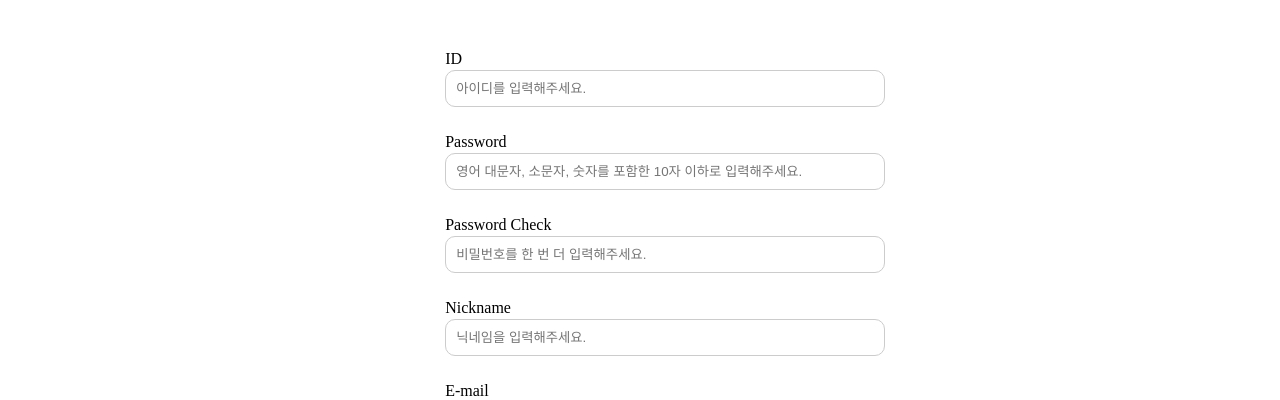
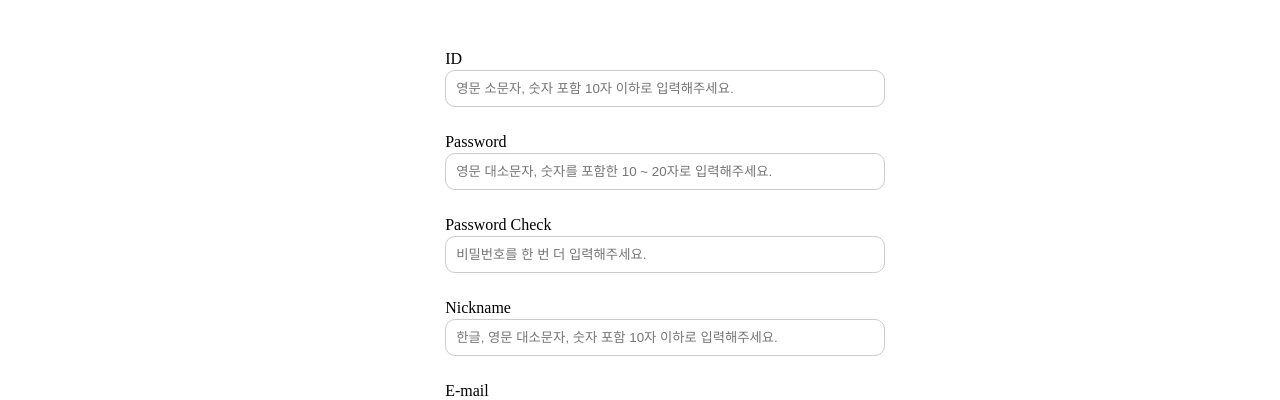
Before and after one commit to beyond-sw-camp/be04-4th-6team-CINE-VERSE, a Vue app in the folder CINEVERSE_FRONT/cine-verse/: page /member/regist in a window 1280 px wide. Shown: the part 230-630 px from the top of the page. Built offline with nearby package versions, Linux system fonts and the light colour scheme; no server answers; a web font is replaced by a local one.

Commit message:
수정함
수정함

```diff
--- a/CINEVERSE_FRONT/cine-verse/src/components/PostMain/eventPostMain.vue
+++ b/CINEVERSE_FRONT/cine-verse/src/components/PostMain/eventPostMain.vue
@@ -6,7 +6,7 @@
             </div>
             <div class="votecontent">
                 <div class="votebtndiv">
-                    <button class="votebtn">투표</button>
+                    <button class="votebtn">퀴즈</button>
                 </div>
                 <div class="voteboxesdiv">
                     <div class="voteboxdiv1"  v-if="events.length > 0">
@@ -31,7 +31,7 @@
             </div>
             <div class="quizcontent">
                 <div class="quizbtndiv">
-                    <button class="quizbtn">퀴즈</button>
+                    <!-- <button class="quizbtn">퀴즈</button> -->
                 </div>
                 <div class="quizboxesdiv">
                     <div class="quizboxdiv1">
--- a/CINEVERSE_FRONT/cine-verse/src/components/user/EditUserInfo.vue
+++ b/CINEVERSE_FRONT/cine-verse/src/components/user/EditUserInfo.vue
@@ -13,7 +13,9 @@
                     <div class="pwlabel">
                         <p class="pwtext">Password</p>
                         <input type="password" class="pwbox" id="pwbox" v-model.trim="member_pwd"
-                        placeholder="새 비밀번호를 입력해주세요.">
+                            placeholder="영문 대소문자, 숫자를 포함한 10 ~ 20자로 입력해주세요."
+                            pattern="(?=.*\d)(?=.*[a-z])(?=.*[A-Z]).{10,20}"
+                            title="비밀번호는 영문 대소문자, 숫자를 포함한 10 ~ 20자로 입력해주세요.">
                     </div>
                     <div class="pwlabel2">
                         <p class="pwtext2">Password Check</p>
@@ -23,20 +25,19 @@
                     <div class="nicknamelabel">
                         <p class="nicknametext">Nickname</p>
                         <input type="text" class="nicknamebox" id="nicknamebox" v-model.trim="member_nickname"
-                            placeholder="한글, 영문 대소문자, 숫자, 공백 포함 10글자 이하로 입력해주세요."
-                            pattern="^[ㄱ-ㅎ가-힣a-zA-Z0-9\s]{1,10}$"
-                            title="닉네임은 한글, 영문 대소문자, 숫자, 공백 포함 10글자 이하로 입력해주세요.">
+                            placeholder="한글, 영문 대소문자, 숫자 포함 10자 이하로 입력해주세요." pattern="^[ㄱ-ㅎ가-힣a-zA-Z0-9]{1,10}$"
+                            title="닉네임은 한글, 영문 대소문자, 숫자 포함 10자 이하로 입력해주세요.">
                     </div>
                     <div class="maillabel">
                         <p class="mailtext">E-mail</p>
-                        <input type="email" class="mailbox" id="mailbox" v-model.trim="member_email" placeholder="이메일">
+                        <input type="email" class="mailbox" id="mailbox" v-model.trim="member_email"
+                            placeholder="이메일을 입력해주세요.">
                     </div>
                     <div class="phonelabel">
                         <p class="phonetext">Phone</p>
                         <input type="tel" class="phonebox" id="phonebox" v-model.trim="member_number"
                             placeholder="전화번호를 입력해주세요. 예시: 010-1234-5678, 02-1234-5678"
-                            pattern="^[0-9]{2,3}-\d{3,4}-\d{4}$"
-                            title="전화번호를 입력해주세요. 예시: 010-1234-5678, 02-1234-5678">
+                            pattern="^[0-9]{2,3}-\d{3,4}-\d{4}$" title="전화번호를 입력해주세요. 예시: 010-1234-5678, 02-1234-5678">
                     </div>
                     <div class="namelabel">
                         <p class="nametext">Name</p>
--- a/CINEVERSE_FRONT/cine-verse/src/components/user/Join.vue
+++ b/CINEVERSE_FRONT/cine-verse/src/components/user/Join.vue
@@ -8,14 +8,17 @@
                 <form @submit.prevent="submitForm">
                     <div class="idlabel">
                         <p class="idtext">ID</p>
-                        <input type="text" class="idbox" id="idbox" v-model.trim="member_id" placeholder="아이디를 입력해주세요.">
+                        <input type="text" class="idbox" id="idbox" v-model.trim="member_id"
+                            placeholder="영문 소문자, 숫자 포함 10자 이하로 입력해주세요."
+                            pattern="(?=.*\d)(?=.*[a-z]).{1,10}"
+                            title="아이디는 영문 소문자, 숫자 포함 10자 이하로 입력해주세요.">
                     </div>
                     <div class="pwlabel">
                         <p class="pwtext">Password</p>
                         <input type="password" class="pwbox" id="pwbox" v-model.trim="member_pwd"
-                            placeholder="영어 대문자, 소문자, 숫자를 포함한 10자 이하로 입력해주세요."
-                            pattern="(?=.*\d)(?=.*[a-z])(?=.*[A-Z]).{1,10}"
-                            title="비밀번호는 영어 대문자, 소문자, 숫자를 포함한 10자 이하로 입력해주세요.">
+                            placeholder="영문 대소문자, 숫자를 포함한 10 ~ 20자로 입력해주세요."
+                            pattern="(?=.*\d)(?=.*[a-z])(?=.*[A-Z]).{10,20}"
+                            title="비밀번호는 영문 대소문자, 숫자를 포함한 10 ~ 20자로 입력해주세요.">
                     </div>
                     <div class="pwlabel2">
                         <p class="pwtext2">Password Check</p>
@@ -25,7 +28,9 @@
                     <div class="nicknamelabel">
                         <p class="nicknametext">Nickname</p>
                         <input type="text" class="nicknamebox" id="nicknamebox" v-model.trim="member_nickname"
-                            placeholder="닉네임을 입력해주세요.">
+                            placeholder="한글, 영문 대소문자, 숫자 포함 10자 이하로 입력해주세요."
+                            pattern="^[ㄱ-ㅎ가-힣a-zA-Z0-9]{1,10}$"
+                            title="닉네임은 한글, 영문 대소문자, 숫자 포함 10자 이하로 입력해주세요.">
                     </div>
                     <div class="maillabel">
                         <p class="mailtext">E-mail</p>
@@ -41,8 +46,7 @@
                         <p class="phonetext">Phone</p>
                         <input type="tel" class="phonebox" id="phonebox" v-model.trim="member_phone"
                             placeholder="전화번호를 입력해주세요. 예시: 010-1234-5678, 02-1234-5678"
-                            pattern="^[0-9]{2,3}-\d{3,4}-\d{4}$"
-                            title="전화번호를 입력해주세요. 예시: 010-1234-5678, 02-1234-5678">
+                            pattern="^[0-9]{2,3}-\d{3,4}-\d{4}$" title="전화번호를 입력해주세요. 예시: 010-1234-5678, 02-1234-5678">
                     </div>
                     <div class="datelabel">
                         <p class="datetext">Birthdate</p>
@@ -80,7 +84,7 @@ const submitForm = async () => {
             userPassword: member_pwd.value,
             nickname: member_nickname.value,
             memberEmail: member_email.value,
-            Nickname: member_name.value,
+            memberName: member_name.value,
             memberNumber: member_phone.value,
             memberDate: member_date.value,
             memberGrade: 1
```
